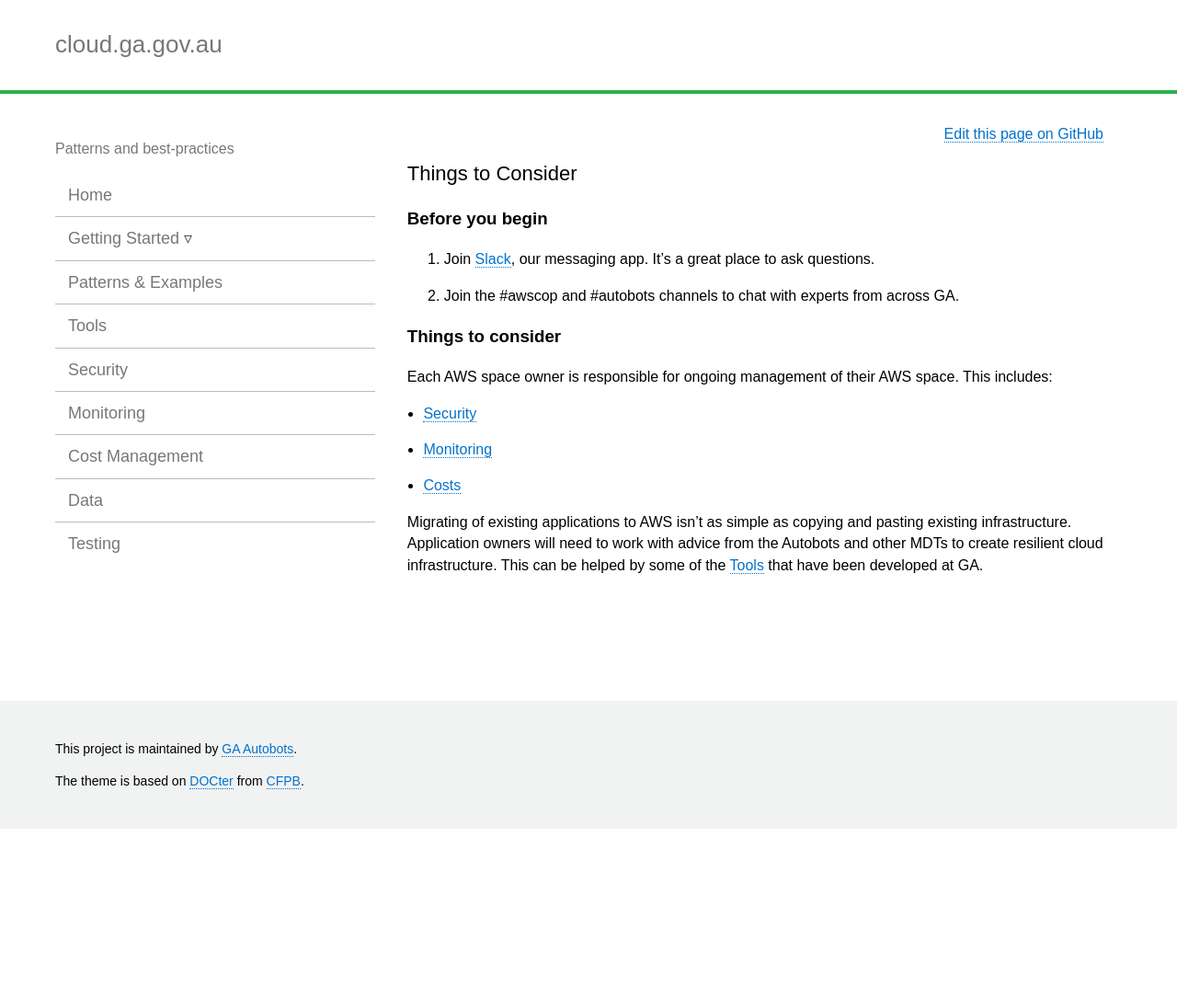
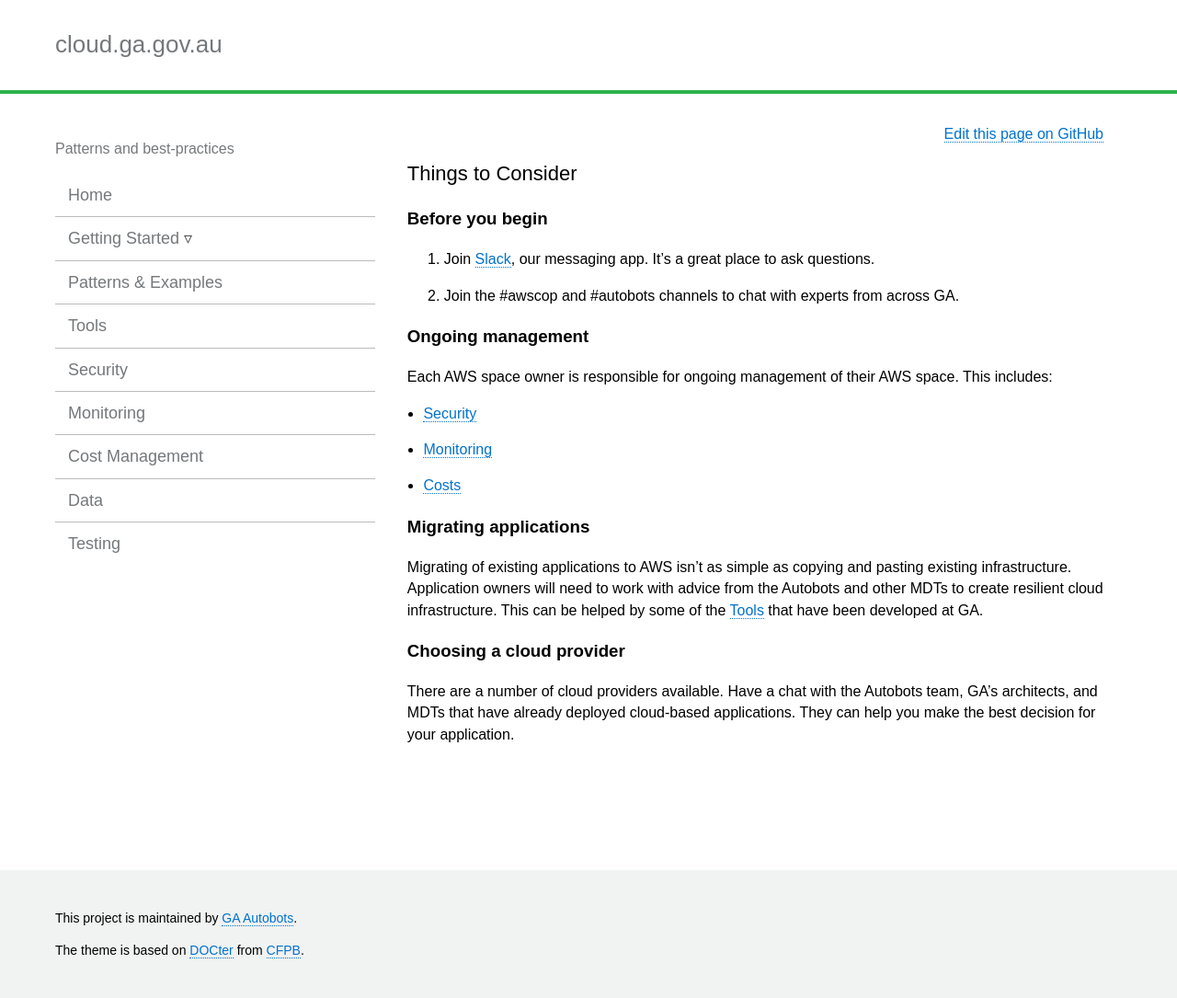
Before and after one commit to GeoscienceAustralia/cloud, a Jekyll site: the page built from docs/_pages/things_to_consider_sub.md, in a window 1280 px wide. Shown: the whole page at 92% size. Built offline with Jekyll 4.4.1, drawn with Linux system fonts in a browser that asks for light colours; nearby versions of some CDN libraries; before the commit the page ends 901 px from its top, so only the background shows below that.

Commit message:
Add extra sections

```diff
--- a/docs/_pages/things_to_consider_sub.md
+++ b/docs/_pages/things_to_consider_sub.md
@@ -9,7 +9,7 @@ permalink: things_to_consider_sub.html
 1. Join [Slack](https://geoscience-australia.slack.com/signup), our messaging app. It's a great place to ask questions.
 2. Join the #awscop and #autobots channels to chat with experts from across GA.
 
-### Things to consider
+### Ongoing management
 
 Each AWS space owner is responsible for ongoing management of their AWS space. This includes:
 
@@ -17,4 +17,10 @@ Each AWS space owner is responsible for ongoing management of their AWS space. T
  * [Monitoring](monitoring_index.html)
  * [Costs](cost_management_index.html)
 
+### Migrating applications
+
 Migrating of existing applications to AWS isn't as simple as copying and pasting existing infrastructure. Application owners will need to work with advice from the Autobots and other MDTs to create resilient cloud infrastructure. This can be helped by some of the [Tools](tools_index.html) that have been developed at GA.
+
+### Choosing a cloud provider
+
+There are a number of cloud providers available. Have a chat with the Autobots team, GA's architects, and MDTs that have already deployed cloud-based applications. They can help you make the best decision for your application.
```
